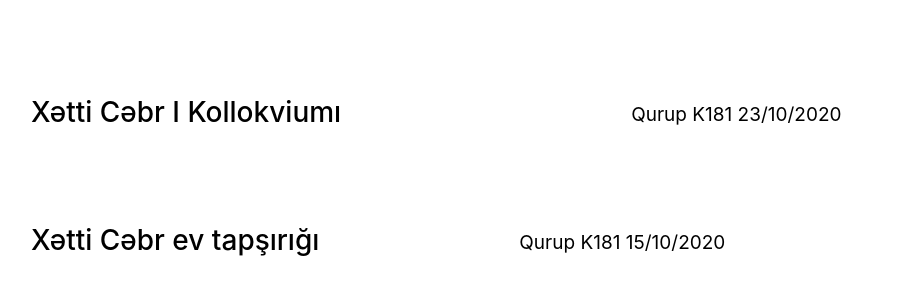
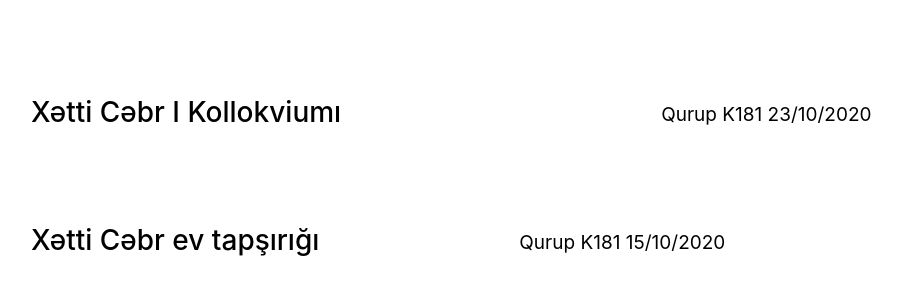
Before and after one commit to muradddd/EduHack, a Python web app: template eduhack/templates/core/teacher_main.html in a window 1280 px wide. Shown: the part 1437-1736 px from the top of the page, without its empty margins (14-916 px from the left). Run offline with Jinja, Linux system fonts and the light colour scheme; the template is opened without the code that fills it, so the values that code supplies are empty; some libraries are stand-ins or nearby versions; some web fonts are replaced.

Commit message:
Update teacher_main.css

```diff
--- a/eduhack/static/css/teacher_main.css
+++ b/eduhack/static/css/teacher_main.css
@@ -98,7 +98,7 @@
     margin-left: 260px;
 }
 #sss{
-    margin-left: 260px;
+    margin-left: 290px;
 }
 #ssss{
     margin-left: 170px;
```
